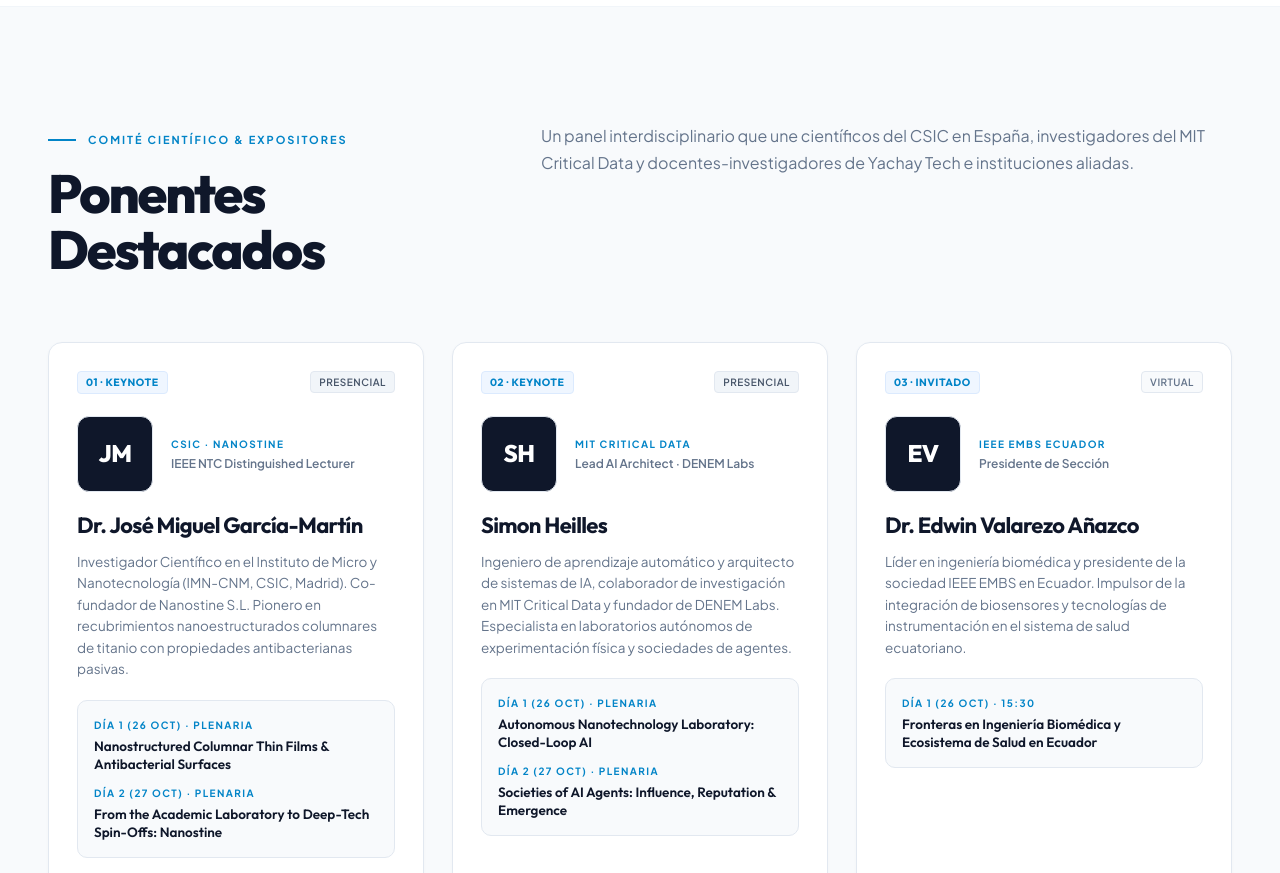
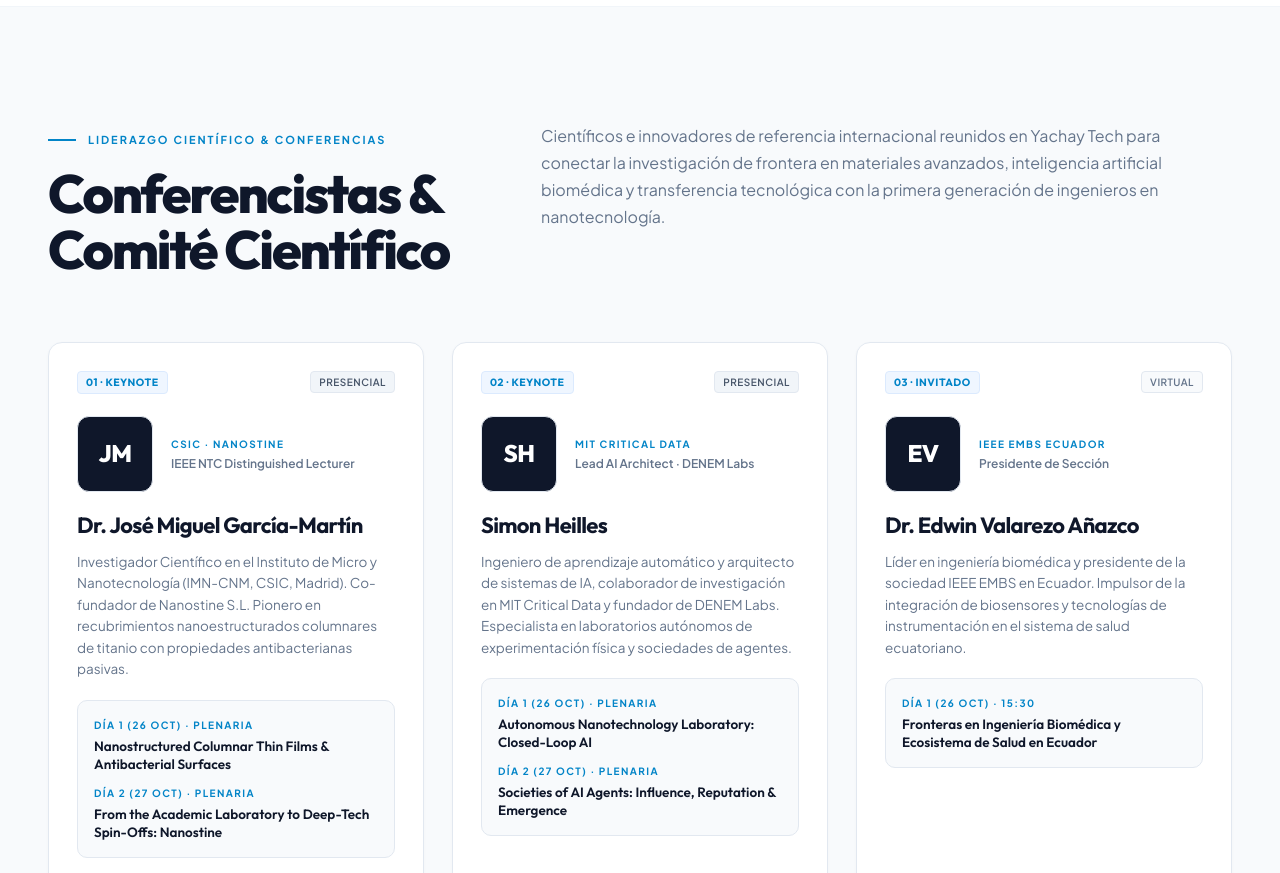
Before and after one commit to Mateo197802/NANOBRIDGE-YT-2026, a plain HTML site: page index.html in a window 1280 px wide. Shown: the part 2620-3493 px from the top of the page. Drawn offline with Linux system fonts and the light colour scheme.

Commit message:
Elevate speakers section header and lead copy to inspire high-impact scientific leadership

```diff
--- a/index.html
+++ b/index.html
@@ -339,17 +339,17 @@
       <div class="container">
         <div class="section-header-grid">
           <div>
-            <div class="section-eyebrow eyebrow-rust">
+            <div class="section-eyebrow">
               <span class="eyebrow-line"></span>
-              <span data-i18n="speakers-eyebrow">Comité Científico & Expositores</span>
+              <span data-i18n="speakers-eyebrow">Liderazgo Científico & Conferencias</span>
             </div>
             <h2 class="section-title-large" data-i18n="speakers-title">
-              Ponentes Destacados
+              Conferencistas & Comité Científico
             </h2>
           </div>
           <div>
             <p class="section-lead-text" data-i18n="speakers-lead">
-              Un panel interdisciplinario que une científicos del CSIC en España, investigadores del MIT Critical Data y docentes-investigadores de Yachay Tech e instituciones aliadas.
+              Científicos e innovadores de referencia internacional reunidos en Yachay Tech para conectar la investigación de frontera en materiales avanzados, inteligencia artificial biomédica y transferencia tecnológica con la primera generación de ingenieros en nanotecnología.
             </p>
           </div>
         </div>
--- a/main.js
+++ b/main.js
@@ -253,9 +253,9 @@ const I18N_DICTIONARY = {
     'pillar-4-desc': 'Del laboratorio académico a la spin-off: La experiencia de Nanostine escalando patentes hacia soluciones industriales reales.',
 
     // Speakers Section
-    'speakers-eyebrow': 'Comité Científico & Expositores',
-    'speakers-title': 'Ponentes Destacados',
-    'speakers-lead': 'Un panel interdisciplinario que une científicos del CSIC en España, investigadores del MIT Critical Data y docentes-investigadores de Yachay Tech e instituciones aliadas.',
+    'speakers-eyebrow': 'Liderazgo Científico & Conferencias',
+    'speakers-title': 'Conferencistas & Comité Científico',
+    'speakers-lead': 'Científicos e innovadores de referencia internacional reunidos en Yachay Tech para conectar la investigación de frontera en materiales avanzados, inteligencia artificial biomédica y transferencia tecnológica con la primera generación de ingenieros en nanotecnología.',
     'speaker-abstract-btn': 'Ver Abstract de Charla',
     'badge-in-person': 'Presencial',
     'badge-virtual': 'Virtual',
@@ -351,9 +351,9 @@ const I18N_DICTIONARY = {
     'pillar-4-desc': 'From academic labs to commercial spin-offs: Nanostine’s journey translating scientific patents into industrial market solutions.',
 
     // Speakers Section
-    'speakers-eyebrow': 'Scientific Committee & Lecturers',
-    'speakers-title': 'Featured Speakers',
-    'speakers-lead': 'An interdisciplinary lineup connecting CSIC scientists from Spain, researchers from MIT Critical Data, and distinguished faculty members from Yachay Tech and partner institutions.',
+    'speakers-eyebrow': 'Scientific Leadership & Keynotes',
+    'speakers-title': 'Distinguished Speakers & Committee',
+    'speakers-lead': 'International scientific leaders gathered at Yachay Tech to bridge frontier research in advanced materials, biomedical AI, and technology transfer with the region’s pioneer generation of nano-engineers.',
     'speaker-abstract-btn': 'View Talk Abstract',
     'badge-in-person': 'In-Person',
     'badge-virtual': 'Virtual',
```
